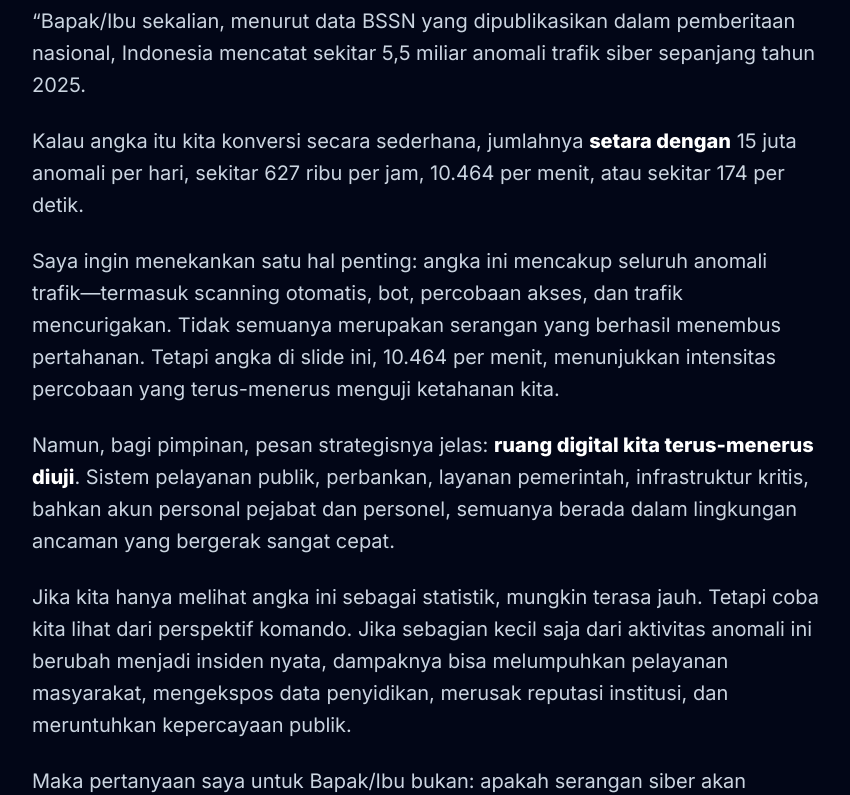
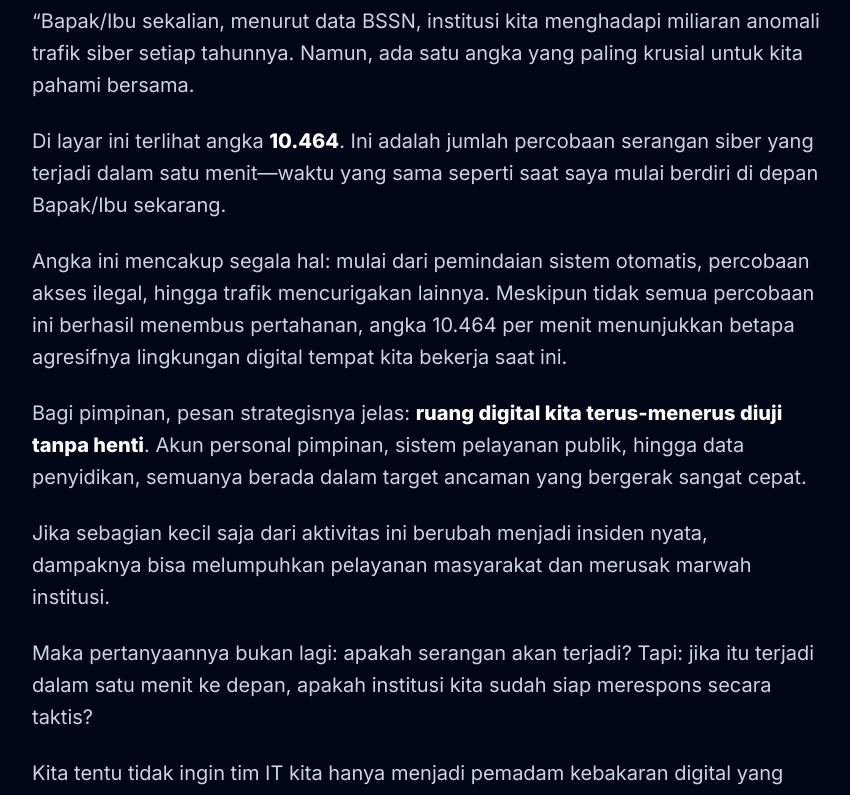
Before and after one commit to iwanharli/ipublications, a Nuxt app: page /raw in a window 1280 px wide. Shown: the part 1940-2735 px from the top of the page, without its empty margins (246-1096 px from the left). Built offline with nearby package versions, Linux system fonts and the light colour scheme; what vue3-apexcharts would draw is missing.

Commit message:
refactor: simplify slide 2 narrative to focus on 10,464 attacks/min

```diff
--- a/app/data/presentation-content.js
+++ b/app/data/presentation-content.js
@@ -28,13 +28,13 @@ export const presentationContent = [
       "Kesiapan respons institusi saat terjadi insiden adalah pertanyaan kunci pimpinan."
     ],
     narrative: [
-      "“Bapak/Ibu sekalian, menurut data BSSN yang dipublikasikan dalam pemberitaan nasional, Indonesia mencatat sekitar 5,5 miliar anomali trafik siber sepanjang tahun 2025.",
-      "Kalau angka itu kita konversi secara sederhana, jumlahnya <strong>setara dengan</strong> 15 juta anomali per hari, sekitar 627 ribu per jam, 10.464 per menit, atau sekitar 174 per detik.",
-      "Saya ingin menekankan satu hal penting: angka ini mencakup seluruh anomali trafik—termasuk scanning otomatis, bot, percobaan akses, dan trafik mencurigakan. Tidak semuanya merupakan serangan yang berhasil menembus pertahanan. Tetapi angka di slide ini, 10.464 per menit, menunjukkan intensitas percobaan yang terus-menerus menguji ketahanan kita.",
-      "Namun, bagi pimpinan, pesan strategisnya jelas: <strong>ruang digital kita terus-menerus diuji</strong>. Sistem pelayanan publik, perbankan, layanan pemerintah, infrastruktur kritis, bahkan akun personal pejabat dan personel, semuanya berada dalam lingkungan ancaman yang bergerak sangat cepat.",
-      "Jika kita hanya melihat angka ini sebagai statistik, mungkin terasa jauh. Tetapi coba kita lihat dari perspektif komando. Jika sebagian kecil saja dari aktivitas anomali ini berubah menjadi insiden nyata, dampaknya bisa melumpuhkan pelayanan masyarakat, mengekspos data penyidikan, merusak reputasi institusi, dan meruntuhkan kepercayaan publik.",
-      "Maka pertanyaan saya untuk Bapak/Ibu bukan: apakah serangan siber akan terjadi? Pertanyaannya adalah: jika itu terjadi hari ini, apakah institusi kita sudah siap untuk merespons secara taktis?",
-      "Kita tahu, tim IT kita sering kali seperti pemadam kebakaran digital. Kalau kondisi normal, jarang terlihat. Begitu ada masalah, semua orang langsung bertanya, ‘Mas, ini kenapa?’ Padahal, kadang masalahnya dimulai dari hal sepele, seperti kita yang tidak sengaja klik ‘undangan pernikahan.apk’ di WhatsApp.”"
+      "“Bapak/Ibu sekalian, menurut data BSSN, institusi kita menghadapi miliaran anomali trafik siber setiap tahunnya. Namun, ada satu angka yang paling krusial untuk kita pahami bersama.",
+      "Di layar ini terlihat angka <strong>10.464</strong>. Ini adalah jumlah percobaan serangan siber yang terjadi dalam satu menit—waktu yang sama seperti saat saya mulai berdiri di depan Bapak/Ibu sekarang.",
+      "Angka ini mencakup segala hal: mulai dari pemindaian sistem otomatis, percobaan akses ilegal, hingga trafik mencurigakan lainnya. Meskipun tidak semua percobaan ini berhasil menembus pertahanan, angka 10.464 per menit menunjukkan betapa agresifnya lingkungan digital tempat kita bekerja saat ini.",
+      "Bagi pimpinan, pesan strategisnya jelas: <strong>ruang digital kita terus-menerus diuji tanpa henti</strong>. Akun personal pimpinan, sistem pelayanan publik, hingga data penyidikan, semuanya berada dalam target ancaman yang bergerak sangat cepat.",
+      "Jika sebagian kecil saja dari aktivitas ini berubah menjadi insiden nyata, dampaknya bisa melumpuhkan pelayanan masyarakat dan merusak marwah institusi.",
+      "Maka pertanyaannya bukan lagi: apakah serangan akan terjadi? Tapi: jika itu terjadi dalam satu menit ke depan, apakah institusi kita sudah siap merespons secara taktis?",
+      "Kita tentu tidak ingin tim IT kita hanya menjadi pemadam kebakaran digital yang baru dipanggil saat sistem sudah lumpuh gara-gara hal sepele, seperti klik ‘undangan pernikahan.apk’ di WhatsApp.”"
     ],
     interactive: {
       type: "standard",
```
